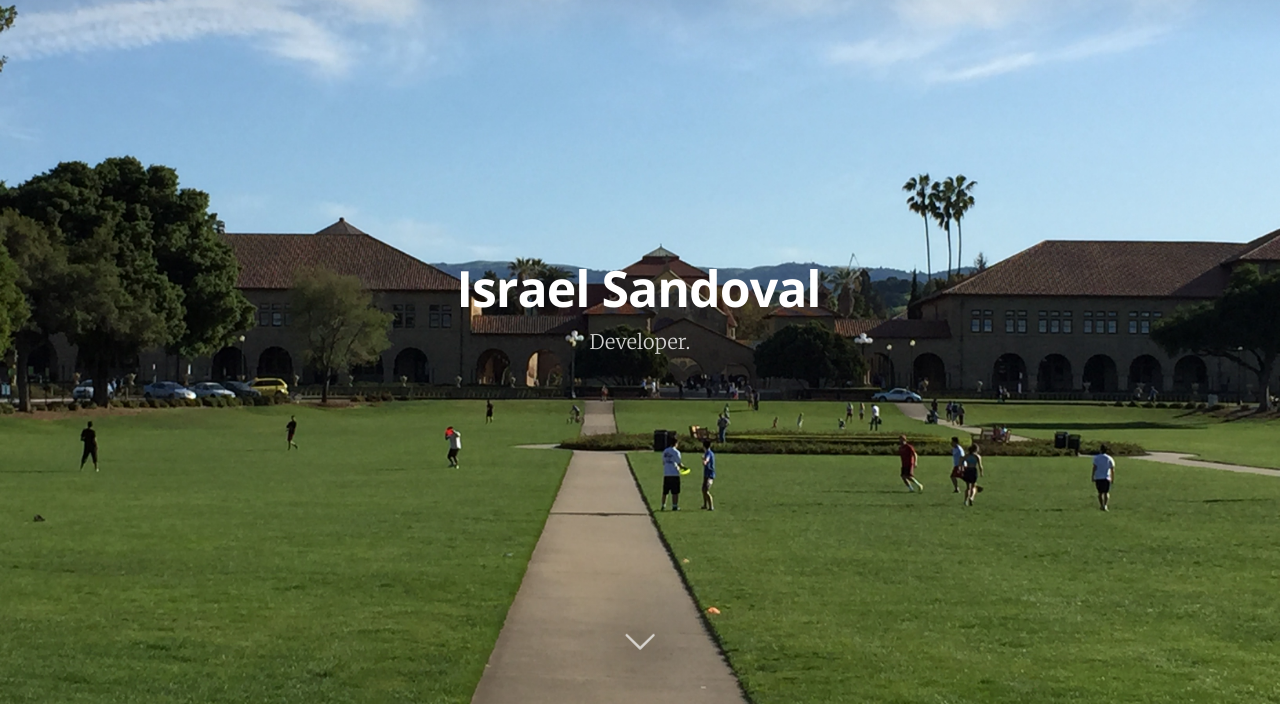
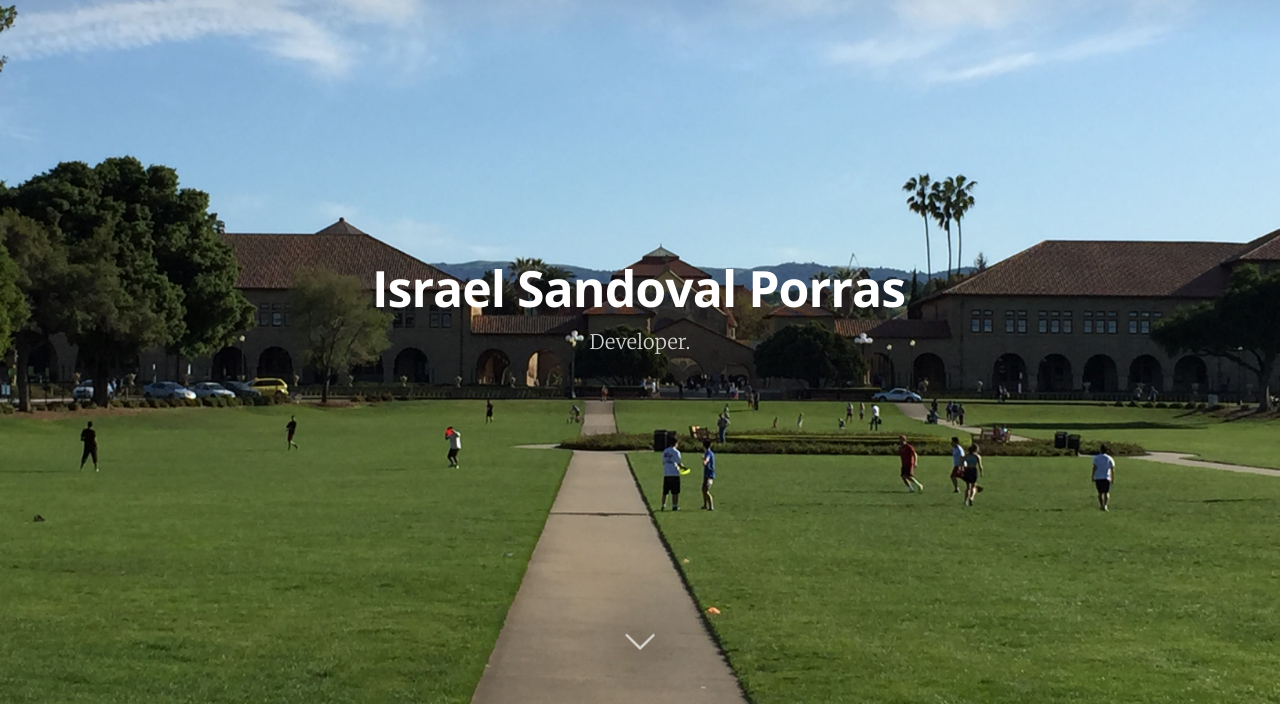
Before and after one commit to Is5079/Practicagithub, a plain HTML site: page index.html in a window 1280 px wide. Shown: the part 96-802 px from the top of the page. Drawn offline with nearby package versions, Linux system fonts and the light colour scheme.

Commit message:
Titulo cambiado

```diff
--- a/index.html
+++ b/index.html
@@ -75,7 +75,7 @@
             </nav>
             <div class="vertical">
                 <div class="main-header-content inner">
-                    <h1 class="page-title">Israel Sandoval</h1>
+                    <h1 class="page-title">Israel Sandoval Porras</h1>
                     <h2 class="page-description">Developer.</h2>
                 </div>
             </div>
```
